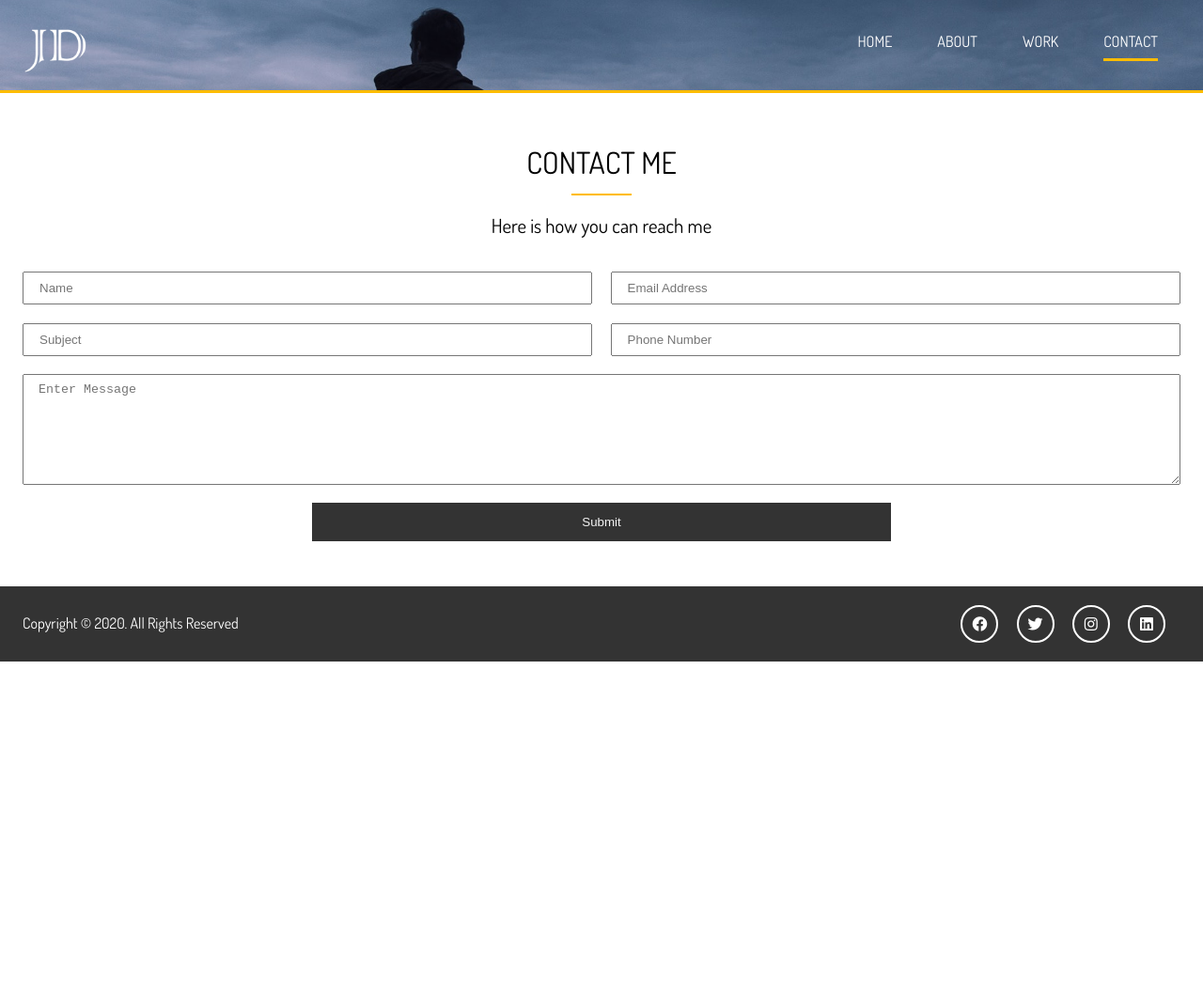
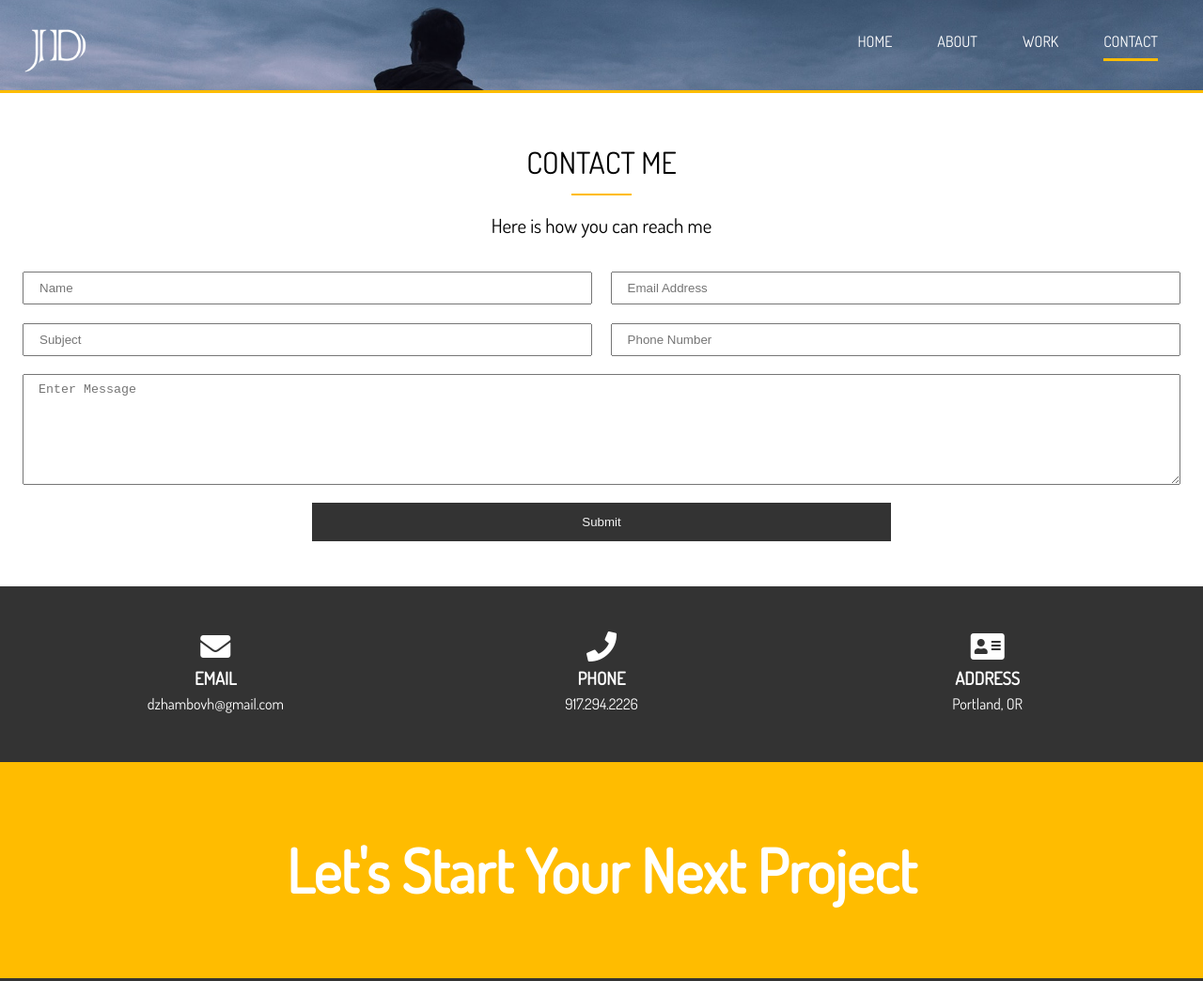
Before and after one commit to dzhambov/Portfolio-New, a plain HTML site: page dist/contact.html in a window 1280 px wide. Shown: the top 1044 px of the page at 94% size. Before the commit the page ends 800 px from the top, so only its background shows below. Drawn offline with Linux system fonts and the light colour scheme.

Commit message:
add info and finish contact page.

```diff
--- a/dist/contact.html
+++ b/dist/contact.html
@@ -46,6 +46,36 @@
     </div>
   </section>
 
+  <!-- Section B: Contact Info -->
+  <section id="contact-b" class="py-3 bg-dark">
+    <div class="container">
+      <div class="contact-info">
+        <div>
+          <i class="fas fa-envelope fa-2x"></i>
+          <h3>Email</h3>
+          <p>dzhambovh@gmail.com</p>
+        </div>
+        <div>
+          <i class="fas fa-phone fa-2x"></i>
+          <h3>Phone</h3>
+          <p>917.294.2226</p>
+        </div>
+        <div>
+          <i class="fas fa-address-card fa-2x"></i>
+          <h3>Address</h3>
+          <p>Portland, OR</p>
+        </div>
+      </div>
+    </div>
+  </section>
+
+  <!-- Section C: Tagline -->
+  <section id="contact-c" class="bg-main py-4">
+    <div class="container">
+      <h1>Let's Start Your Next Project</h1>
+    </div>
+  </section>
+
   <!-- Footer -->
   <footer id="main-footer">
     <div class="footer-content container">
--- a/scss/main.scss
+++ b/scss/main.scss
@@ -321,9 +321,11 @@ img {
       grid-gap: 1.2rem;
       margin-bottom: 1.2rem;
 
+
       // Grid Areas
       .name-input {
         grid-area: name;
+
       }
 
       .subject-input {
@@ -345,11 +347,27 @@ img {
 
       .text-input {
         padding: 0.5rem 1rem;
+        outline: none;
       }
     }
 
     button[type='submit'] {
       width: 50%;
+    }
+  }
+
+  &-b {
+    .contact-info {
+      display: grid;
+      grid-template-columns: repeat(3, 1fr);
+      text-align: center;
+    }
+  }
+
+  &-c {
+    h1 {
+      text-align: center;
+      font-size: 4rem;
     }
   }
 }
```
Also changed, not shown: dist/css/main.css.
